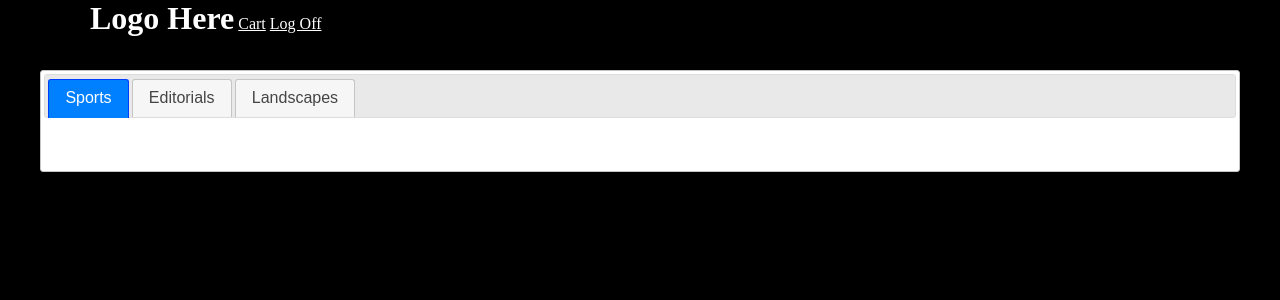
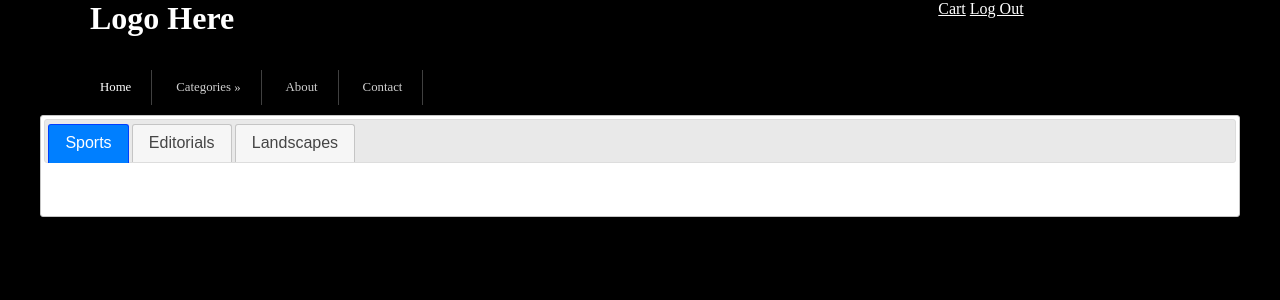
Before and after one commit to airwing628/photos_project, a Flask app: page /category in a window 1280 px wide. Shown: the top 300 px of the page. Run offline with Flask 2, Linux system fonts and the light colour scheme; some libraries are stand-ins or nearby versions.

Commit message:
updated consistency with html pages and added category route to server file

```diff
--- a/static/css/stylesheet.css
+++ b/static/css/stylesheet.css
@@ -26,6 +26,11 @@ body {
         display: inline-block;
         margin-left: 40px;
     }
+#cart-logoff {
+    margin-left: 700px;
+    vertical-align: top;
+    display: inline-block;
+}
 
 #login_register {
     margin-left: 600px;
--- a/templates/category.html
+++ b/templates/category.html
@@ -17,11 +17,19 @@
 	<div id='container'>
 		<div id='header'>
 			<h1>Logo Here</h1>
-			<div id='corner'>
+			<div id='cart-logoff'>
 				<a href="">Cart</a>
-				<a href="">Log Off</a>
+				<a href="">Log Out</a>
 			</div>
 		</div>
+		<div id="nav">
+            <ul>
+                <li><a href="/">Home</a></li>
+                <li>Categories &raquo;</li>
+                <li>About</li>
+                <li>Contact</li>
+            </ul>
+        </div> <!--end of nav-->
 		<div>
 			<div id='tabs'>
 				<ul>
```
Also changed, not shown: templates/payment.html (+10 -2 lines), templates/picture.html (+10 -2 lines), templates/purchase.html (+10 -2 lines).
